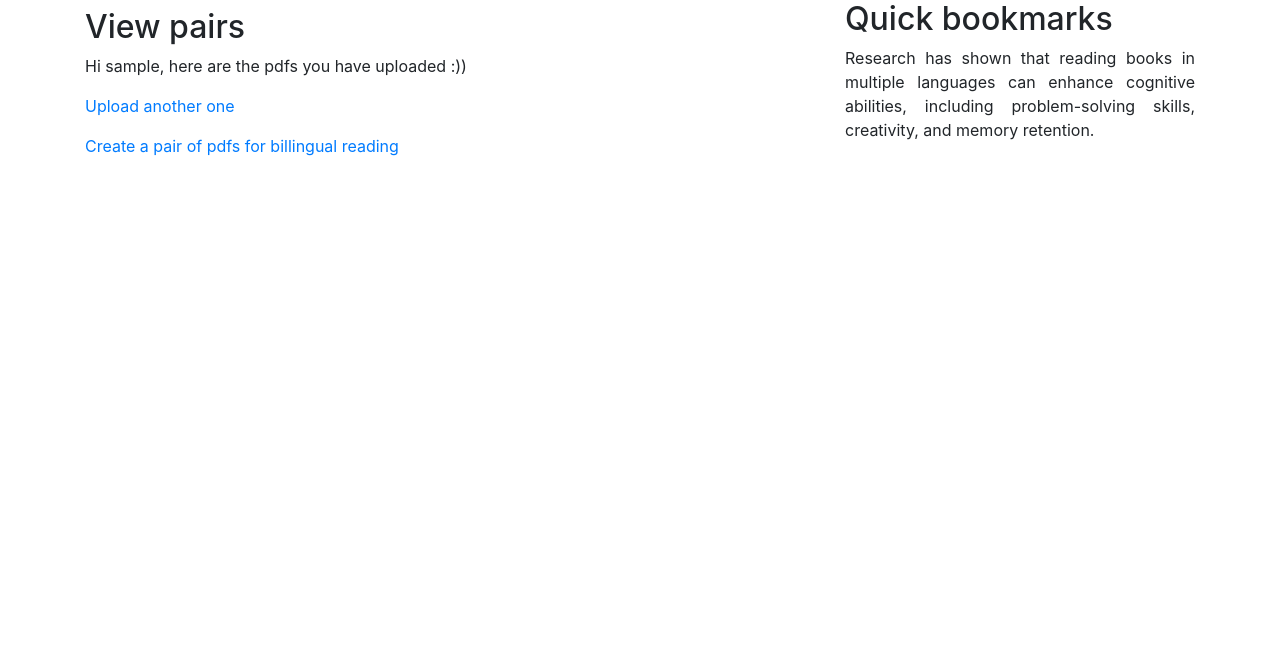
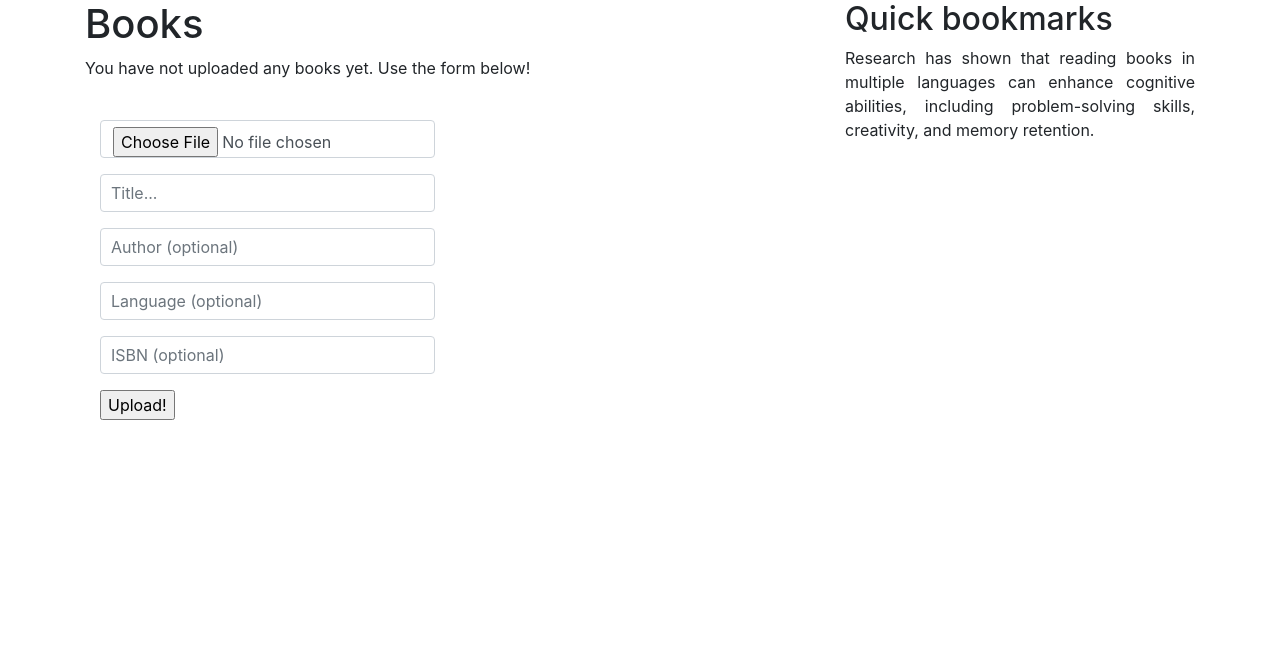
Before and after one commit to jakubgrad/Tietokannat-ja-web-ohjelmointi-Projekti, a Flask app: template src/templates/view_uploads.html in a window 1280 px wide. Shown: the part 56-716 px from the top of the page. Run offline with Flask 3, Linux system fonts and the light colour scheme; the template is opened without the code that fills it, so the values that code supplies are empty; the visitor is signed in with stand-in values (Sample User, id 1); some libraries are stand-ins or nearby versions.

Commit message:
Improved appearance:

```diff
--- a/src/templates/view_uploads.html
+++ b/src/templates/view_uploads.html
@@ -1,10 +1,8 @@
 {% if session.username %}
 {% extends "layout.html" %}
 {% block title %}Main page{% endblock %}
+{% block heading %}Books{% endblock %}
 {% block content %}
-<h2>View pairs</h2>
-
-
 
 <style>
     table {
@@ -23,36 +21,75 @@
     }
 </style>
 
-<p>Hi {{ session.username }}, here are the pdfs you have uploaded :))</p>
-<p><a href="/upload"> Upload another one</a></p>
-<p><a href="/create_new_pair">Create a pair of pdfs for billingual reading</a></p>
-<table>
+
+{% set books_count = books|length %}
+{% if books_count > 0 %}
+
+<p>Hi {{ session.username }}, here are the books you have uploaded :))<br>
+
+
+<table class="table-sm table-striped">
+  <tr>
+    <th scope="col">ID</th>
+    <th scope="col">Title</th>
+    <th scope="col">Filename</th>
+    <th scope="col">Language</th>
+    <th scope="col">Author</th>
+    <th scope="col">ISBN</th>
+    <th scope="col">Delete</th>
+  </tr>
 
 {% for book in books %}
   <tr>
-    <th>ID</th>
-    <th>Title
-            </th>
-    <th>Filename</th>
-    <th>Language</th>
-    <th>Author</th>
-    <th>ISBN</th>
-  </tr>
-  <tr>
     <td>{{ book.id }}</td>
-    <td>{{ book.title }}
+    <td>{{ book.title }}</td>
+    <td>{{ book.filename if book.filename else "..." }}</td>
+    <td>{{ book.language if book.language else "..." }}</td>
+    <td>{{ book.author if book.author else "..."  }}</td>
+    <td>{{ book.isbn if book.isbn else "..."  }}</td>
+    <td>
         <form method="post" action="/delete_book/{{book.id}}">
             <input type="hidden" name="id" value={{book.id}}>
             <button type="submit">Delete</button>
         </form>
     </td>
-    <td>{{ book.filename if book.filename else "..." }}</td>
-    <td>{{ book.language if book.language else "..." }}</td>
-    <td>{{ book.author if book.author else "..."  }}</td>
-    <td>{{ book.isbn if book.isbn else "..."  }}</td>
+
   </tr>
 {% endfor %}
 </table>
+
+<a href="/create_new_pair">Create a pair of pdfs for billingual reading</a></p><br>
+
+<p>You can also upload another book:</p>
+
+{% else %}
+<p>You have not uploaded any books yet. Use the form below!</p><br>
+
+{% endif %}
+
+<form action="/process_pdf" method="post" style="display: inline;" enctype="multipart/form-data">
+        <div class="form-group col-6">
+          <input type="file" name="pdf-file" class="form-control" id="inputFile" required>
+        </div>
+        <div class="form-group col-6">
+          <input type="title" class="form-control" id="inputTitle" style="padding:10px" rows="3" cols="40" name="title" placeholder="Title..." required>
+        </div>
+        <div class="form-group col-6">
+        <input type="author" class="form-control" name="author" placeholder="Author (optional)" id="inputAuthor" style="padding:10px" rows="3" cols="40"> </i>
+        </div>
+        <div class="form-group col-6">
+        <input type="language" class="form-control" id="inputLanguage" name="language" placeholder="Language (optional)" style="padding:10px" rows="3" cols="40">
+        </div>
+        <div class="form-group col-6">
+        <input type="isbn" name="isbn" id="inpuIsbn" class="form-control" placeholder="ISBN (optional)" style="padding:10px" rows="3" cols="40">
+        </div>
+
+        <input type="hidden" name="csrf_token" value="{{ session.csrf_token }}">
+
+        <div class="form-group col-6">
+        <input type="submit" value="Upload!"><br>
+        </div>
+</form>
 
 {% endblock %}
 
```
